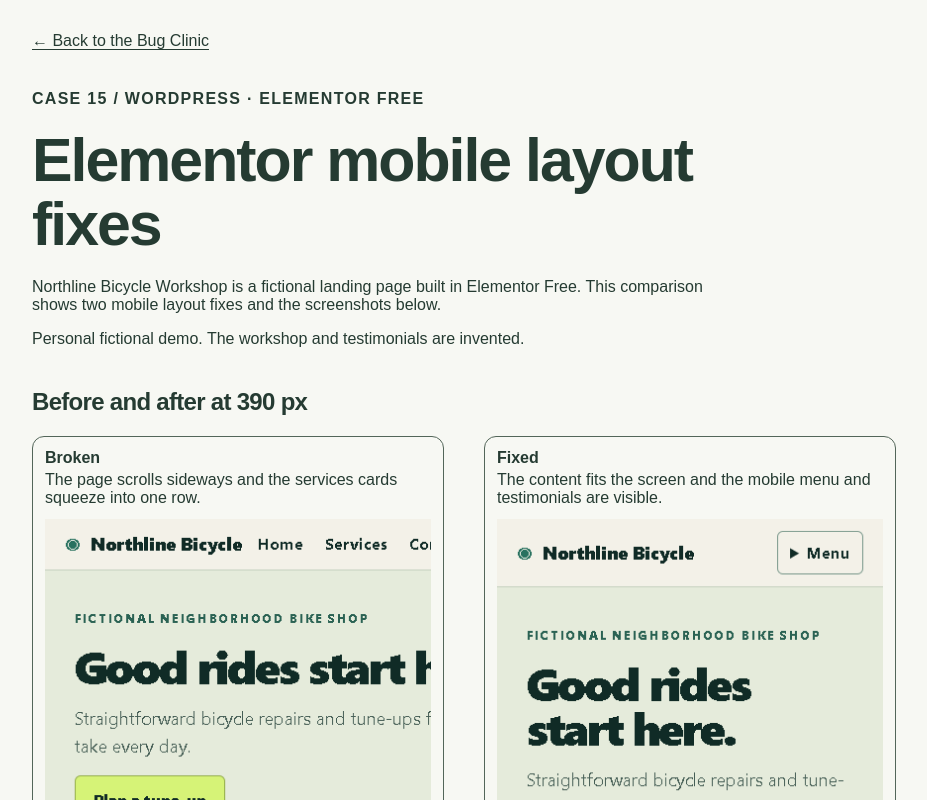
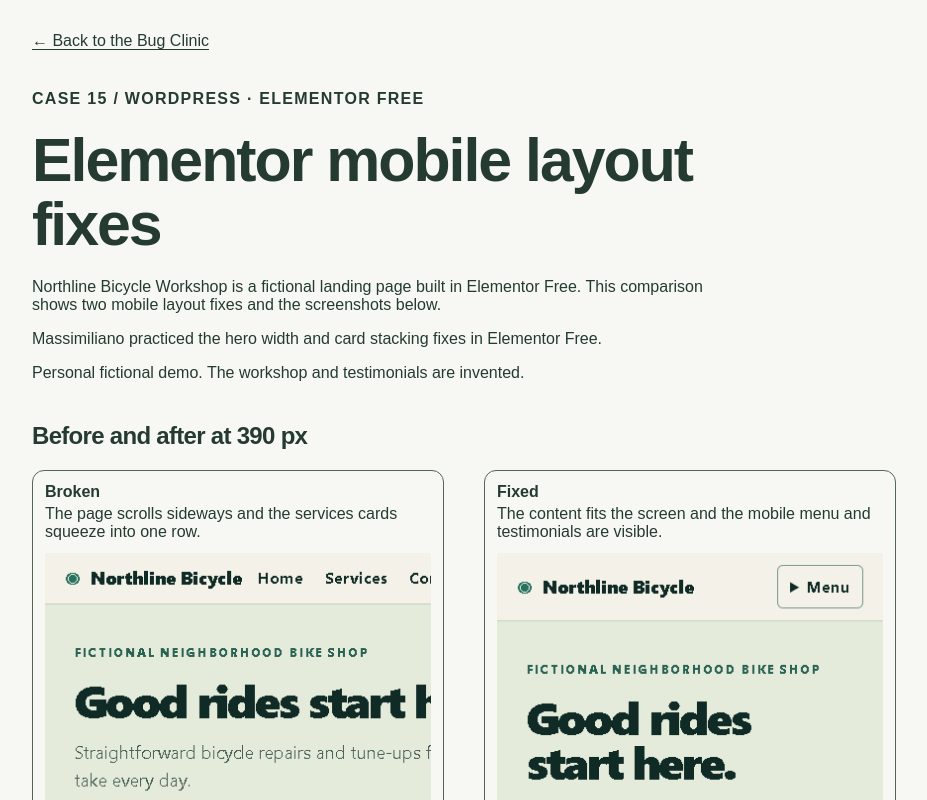
Before and after one commit to massimilianoborgatti/angular-bug-clinic, a Next.js app in the folder react/: page /angular-bug-clinic/react/cases/15-elementor-mobile-layout in a window 1280 px wide. Shown: the top 800 px of the page, without its empty margins (112-1039 px from the left). Built offline with nearby package versions, Linux system fonts and the light colour scheme.

Commit message:
docs(case-15): credit the personal Elementor practice

```diff
--- a/react/app/cases/15-elementor-mobile-layout/page.tsx
+++ b/react/app/cases/15-elementor-mobile-layout/page.tsx
@@ -37,6 +37,7 @@ export default function Page() {
           Northline Bicycle Workshop is a fictional landing page built in Elementor Free.
           This comparison shows two mobile layout fixes and the screenshots below.
         </p>
+        <p>Massimiliano practiced the hero width and card stacking fixes in Elementor Free.</p>
         <p>Personal fictional demo. The workshop and testimonials are invented.</p>
       </header>
 
```
